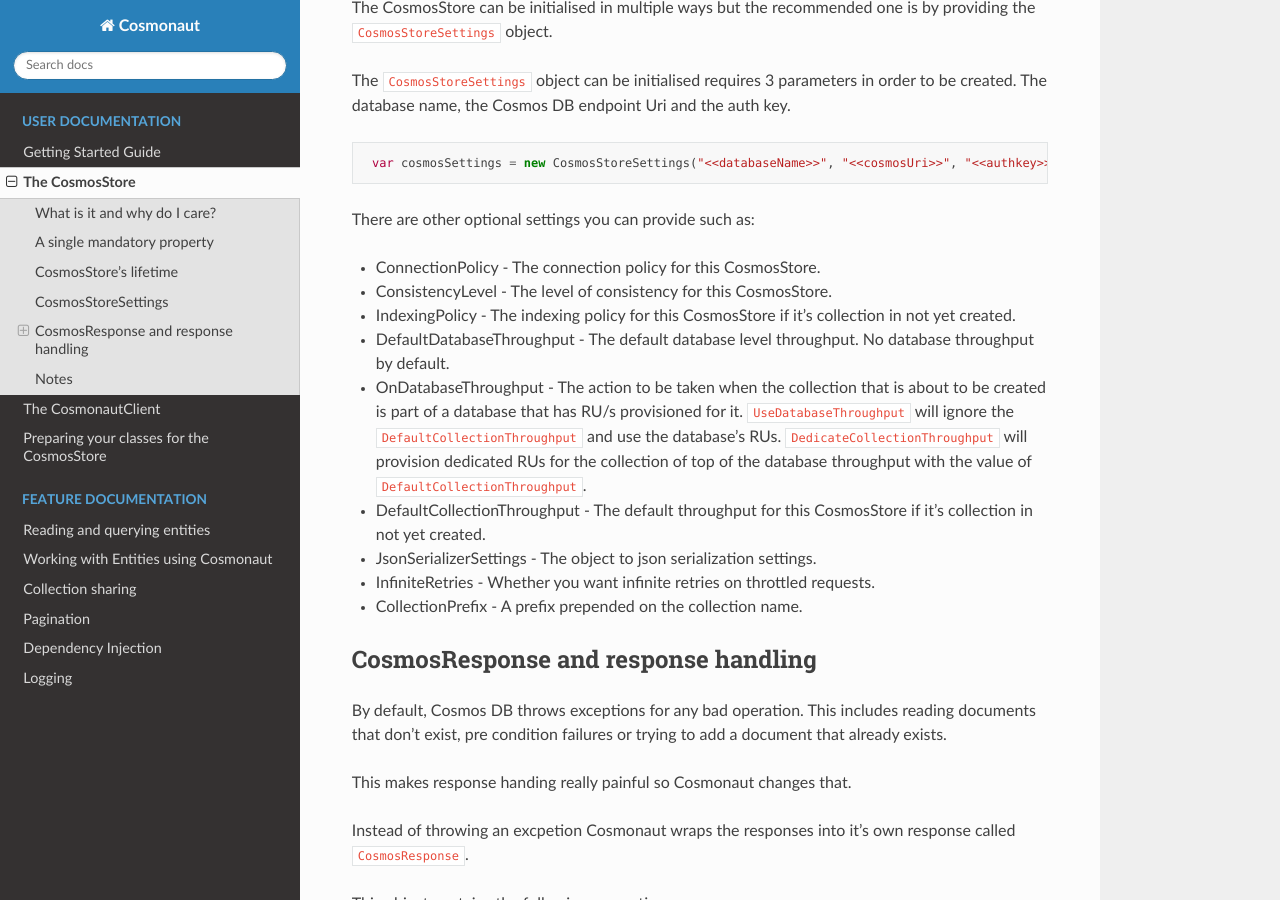
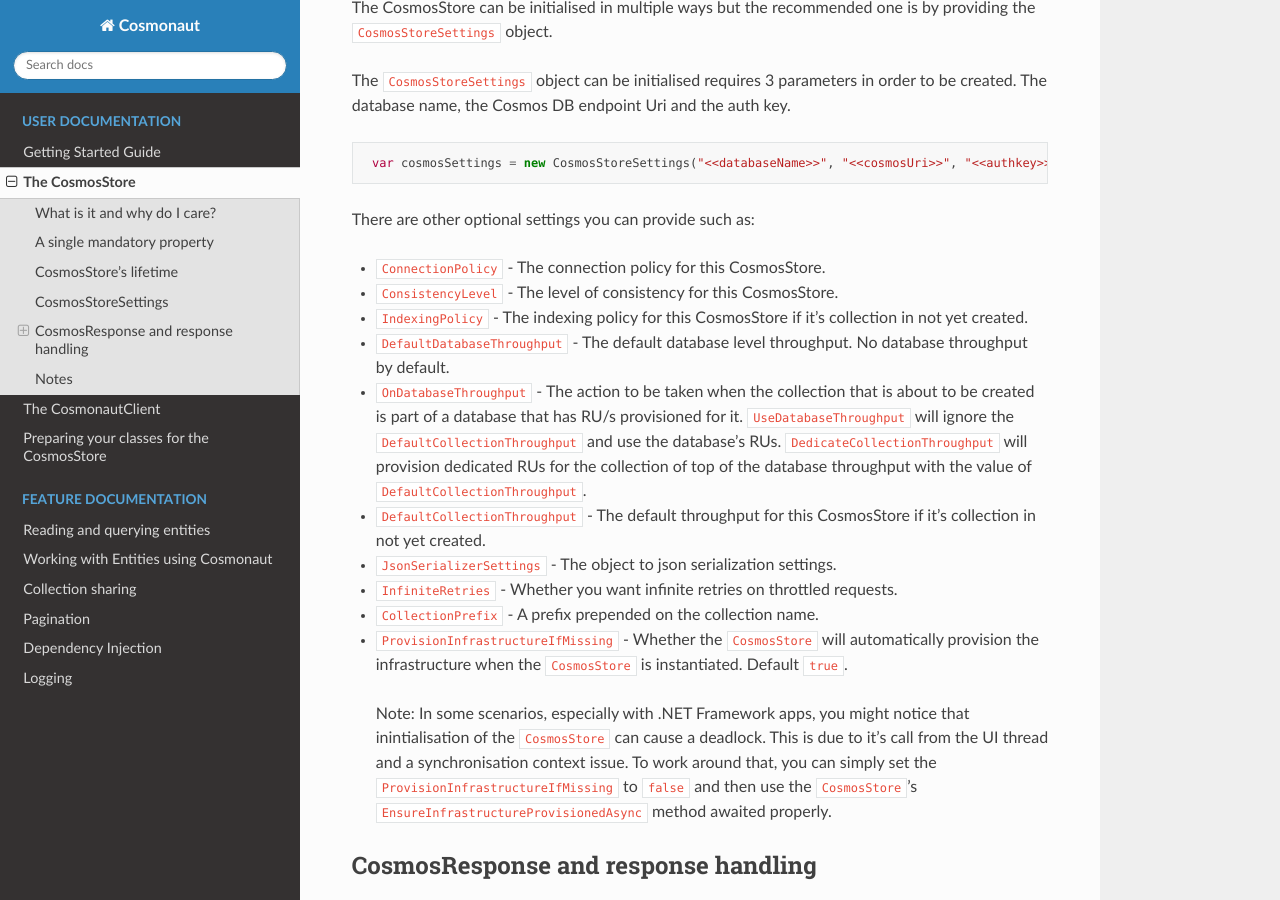
Before and after one commit to Elfocrash/Cosmonaut, a Sphinx documentation site: the page built from docs/The-CosmosStore.md, in a window 1280 px wide and 900 px high, scrolled down 1204 px. Built offline with Sphinx 7.4.7 and the Read the Docs theme 2.0.0, drawn with Linux system fonts in a browser that asks for light colours.

Commit message:
Update The-CosmosStore.md

```diff
--- a/docs/The-CosmosStore.md
+++ b/docs/The-CosmosStore.md
@@ -41,15 +41,18 @@ The `CosmosStoreSettings` object can be initialised requires 3 parameters in ord
 
 There are other optional settings you can provide such as:
 
-* ConnectionPolicy - The connection policy for this CosmosStore.
-* ConsistencyLevel - The level of consistency for this CosmosStore.
-* IndexingPolicy - The indexing policy for this CosmosStore if it's collection in not yet created.
-* DefaultDatabaseThroughput - The default database level throughput. No database throughput by default.
-* OnDatabaseThroughput - The action to be taken when the collection that is about to be created is part of a database that has RU/s provisioned for it. `UseDatabaseThroughput` will ignore the `DefaultCollectionThroughput` and use the database's RUs. `DedicateCollectionThroughput` will provision dedicated RUs for the collection of top of the database throughput with the value of `DefaultCollectionThroughput`.
-* DefaultCollectionThroughput - The default throughput for this CosmosStore if it's collection in not yet created.
-* JsonSerializerSettings - The object to json serialization settings.
-* InfiniteRetries - Whether you want infinite retries on throttled requests.
-* CollectionPrefix - A prefix prepended on the collection name.
+* `ConnectionPolicy` - The connection policy for this CosmosStore.
+* `ConsistencyLevel` - The level of consistency for this CosmosStore.
+* `IndexingPolicy` - The indexing policy for this CosmosStore if it's collection in not yet created.
+* `DefaultDatabaseThroughput` - The default database level throughput. No database throughput by default.
+* `OnDatabaseThroughput` - The action to be taken when the collection that is about to be created is part of a database that has RU/s provisioned for it. `UseDatabaseThroughput` will ignore the `DefaultCollectionThroughput` and use the database's RUs. `DedicateCollectionThroughput` will provision dedicated RUs for the collection of top of the database throughput with the value of `DefaultCollectionThroughput`.
+* `DefaultCollectionThroughput` - The default throughput for this CosmosStore if it's collection in not yet created.
+* `JsonSerializerSettings` - The object to json serialization settings.
+* `InfiniteRetries` - Whether you want infinite retries on throttled requests.
+* `CollectionPrefix` - A prefix prepended on the collection name.
+* `ProvisionInfrastructureIfMissing` - Whether the `CosmosStore` will automatically provision the infrastructure when the `CosmosStore` is instantiated. Default `true`.
+
+> Note: In some scenarios, especially with .NET Framework apps, you might notice that inintialisation of the `CosmosStore` can cause a deadlock. This is due to it's call from the UI thread and a synchronisation context issue. To work around that, you can simply set the `ProvisionInfrastructureIfMissing` to `false` and then use the `CosmosStore`'s `EnsureInfrastructureProvisionedAsync` method awaited properly.
 
 ### CosmosResponse and response handling
 
```
